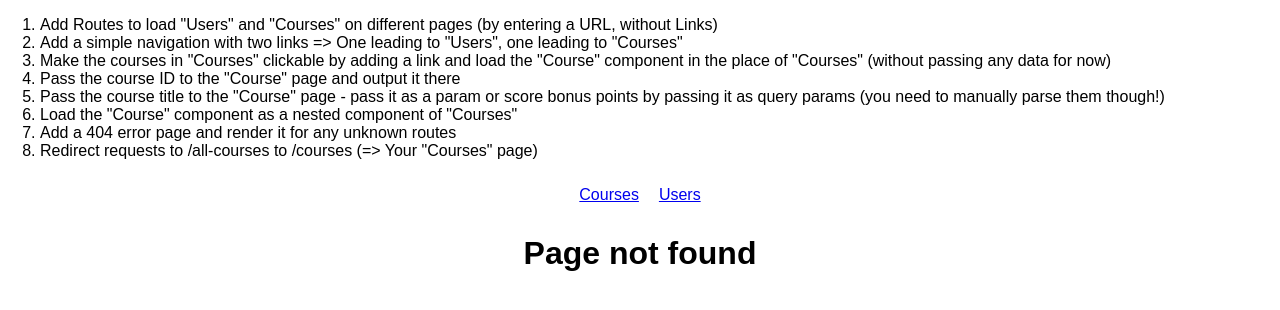
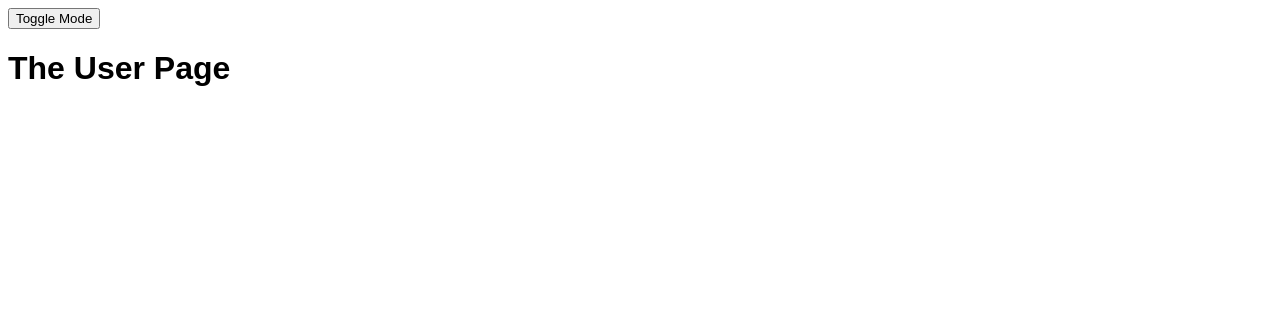
Before and after one commit to MarkoTON/Max-React.github.io, a React (Create React App) app: page / in a window 1280 px wide. Shown: the top 310 px of the page. Built offline with nearby package versions, Linux system fonts and the light colour scheme.

Commit message:
routing react suspense finished

```diff
--- a/src/App.js
+++ b/src/App.js
@@ -1,43 +1,50 @@
-import React, { Component } from 'react';
-import { Route, NavLink, Switch, Redirect } from 'react-router-dom';
+import React, { Component, Suspense } from 'react';
+import { BrowserRouter, Route, NavLink } from 'react-router-dom';
 
-import Courses from './containers/Courses/Courses';
-import Course from './containers/Course/Course';
-import Users from './containers/Users/Users';
-import NoMatch from './components/NoMatch/NoMatch';
+import User from './containers/User';
+import Welcome from './containers/Welcome';
+
+const Posts = React.lazy(() => import('./containers/Posts'));
 
 class App extends Component {
-  render () {
+  state = { showPosts: false };
+
+  modeHandler = () => {
+    this.setState(prevState => {
+      return { showPosts: !prevState.showPosts };
+    });
+  };
+
+  render() {
     return (
-      <div className="App">
-        <ol style={{ textAlign: 'left' }}>
-          <li>Add Routes to load "Users" and "Courses" on different pages (by entering a URL, without Links)</li>
-          <li>Add a simple navigation with two links => One leading to "Users", one leading to "Courses"</li>
-          <li>Make the courses in "Courses" clickable by adding a link and load the "Course" component in the place of "Courses" (without passing any data for now)</li>
-          <li>Pass the course ID to the "Course" page and output it there</li>
-          <li>Pass the course title to the "Course" page - pass it as a param or score bonus points by passing it as query params (you need to manually parse them though!)</li>
-          <li>Load the "Course" component as a nested component of "Courses"</li>
-          <li>Add a 404 error page and render it for any unknown routes</li>
-          <li>Redirect requests to /all-courses to /courses (=> Your "Courses" page)</li>
-        </ol>
-        <nav>
-          <ul style={{ listStyle: 'none', margin: 'auto', padding: '0' }}>
-            <li style={{ margin: '10px', display: 'inline-block' }}>
-              <NavLink to="/courses">Courses</NavLink>
-            </li>
-            <li style={{ margin: '10px', display: 'inline-block' }}>
-              <NavLink to="/users">Users</NavLink>
-            </li>
-          </ul>
-        </nav>
-        <Switch>
-          <Route path="/users" component={Users} />
-          {/* <Route path="/courses/:courseId" component={Course} /> */}
-          <Route path="/courses" component={Courses} />
-          <Redirect from="/all-courses" to="/courses" />
-          <Route component={NoMatch}/>
-        </Switch>
-      </div>
+      <React.Fragment>
+        <button onClick={this.modeHandler}>Toggle Mode</button>
+        {this.state.showPosts ? (
+          <Suspense fallback={<div>Loading...</div>}>
+            <Posts />
+          </Suspense>
+        ) : (
+          <User />
+        )}
+      </React.Fragment>
+      // <BrowserRouter>
+      //   <React.Fragment>
+      //     <nav>
+      //       <NavLink to="/user">User Page</NavLink> |&nbsp;
+      //       <NavLink to="/posts">Posts Page</NavLink>
+      //     </nav>
+      //     <Route path="/" component={Welcome} exact />
+      //     <Route path="/user" component={User} />
+      //     <Route
+      //       path="/posts"
+      //       render={() => (
+      //         <Suspense fallback={<div>Loading...</div>}>
+      //           <Posts />
+      //         </Suspense>
+      //       )}
+      //     />
+      //   </React.Fragment>
+      // </BrowserRouter>
     );
   }
 }
--- /dev/null
+++ b/src/containers/Posts.js
@@ -0,0 +1,9 @@
+import React from 'react';
+
+const posts = props => (
+  <div>
+    <h1>The Posts Page</h1>
+  </div>
+);
+
+export default posts;
--- /dev/null
+++ b/src/containers/User.js
@@ -0,0 +1,9 @@
+import React from 'react';
+
+const user = props => (
+  <div>
+    <h1>The User Page</h1>
+  </div>
+);
+
+export default user;
--- /dev/null
+++ b/src/containers/Welcome.js
@@ -0,0 +1,9 @@
+import React from 'react';
+
+const welcome = props => (
+  <div>
+    <h1>The Welcome Page</h1>
+  </div>
+);
+
+export default welcome;
--- a/src/index.css
+++ b/src/index.css
@@ -1,10 +1,7 @@
-body {
-  margin: 0;
-  padding: 0;
-  font-family: sans-serif;
-  text-align: center;
+* {
+  box-sizing: border-box;
 }
 
-.active {
-  color: #fa923f;
+body {
+  font-family: sans-serif;
 }
--- a/src/index.js
+++ b/src/index.js
@@ -1,10 +1,7 @@
 import React from 'react';
 import ReactDOM from 'react-dom';
-import { BrowserRouter } from 'react-router-dom';
 
 import './index.css';
 import App from './App';
-import registerServiceWorker from './registerServiceWorker';
 
-ReactDOM.render( <BrowserRouter><App /></BrowserRouter>, document.getElementById( 'root' ) );
-registerServiceWorker();
+ReactDOM.render(<App />, document.getElementById('root'));
```
Also changed, not shown: 1 other file (tests, documents, lock files or other folders).
